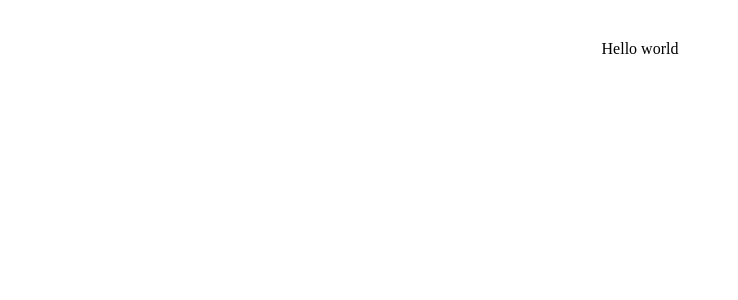
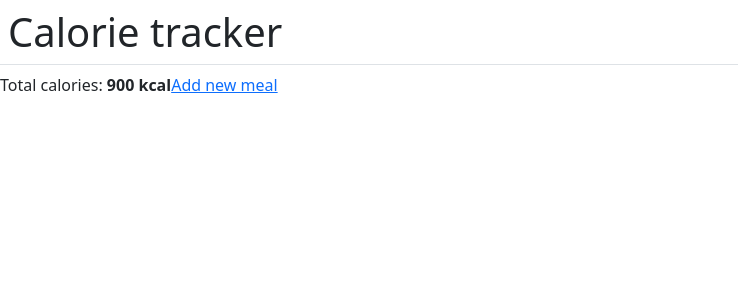
Before and after one commit to AntonForikov/homework66, a React (Vite) app: page / in a window 1280 px wide. Shown: the top 300 px of the page, without its empty margins (0-738 px from the left). Built offline with nearby package versions, Linux system fonts and the light colour scheme.

Commit message:
Added routes for adding and editing meals barebone

```diff
--- a/package.json
+++ b/package.json
@@ -10,8 +10,11 @@
     "preview": "vite preview"
   },
   "dependencies": {
+    "axios": "^1.6.7",
+    "bootstrap": "^5.3.2",
     "react": "^18.2.0",
-    "react-dom": "^18.2.0"
+    "react-dom": "^18.2.0",
+    "react-router-dom": "^6.22.1"
   },
   "devDependencies": {
     "@types/react": "^18.2.43",
--- a/src/App.css
+++ /dev/null
@@ -1,6 +0,0 @@
-#root {
-  max-width: 1280px;
-  margin: 0 auto;
-  padding: 2rem;
-  text-align: center;
-}
--- a/src/App.tsx
+++ b/src/App.tsx
@@ -1,10 +1,16 @@
-import './App.css';
+import {Route, Routes} from 'react-router-dom';
+import Home from './containers/Home/Home';
+import AddEditMeal from './containers/AddEditMeal/AddEditMeal';
 
 function App() {
-
   return (
     <>
-      <div>Hello world</div>
+      <h1 className='border-bottom p-2'>Calorie tracker</h1>
+      <Routes>
+        <Route path='/' element={<Home/>}/>
+        <Route path='/add-new-meal' element={<AddEditMeal />} />
+        <Route path='*' element={<h1>Not Found</h1>}/>
+      </Routes>
     </>
   );
 }
--- /dev/null
+++ b/src/containers/AddEditMeal/AddEditMeal.tsx
@@ -0,0 +1,11 @@
+import React from 'react';
+
+const AddEditMeal: React.FC = () => {
+  return (
+    <div>
+      new meal
+    </div>
+  );
+};
+
+export default AddEditMeal;
--- /dev/null
+++ b/src/containers/Home/Home.tsx
@@ -0,0 +1,13 @@
+import React from 'react';
+import {Link} from 'react-router-dom';
+
+const Home: React.FC = () => {
+  return (
+    <div>
+      <span>Total calories: <strong>900 kcal</strong></span>
+      <Link to='/add-new-meal'>Add new meal</Link>
+    </div>
+  );
+};
+
+export default Home;
```
Also changed, not shown: src/axiosAPI.ts (added, +7 -0 lines), src/components/Spinner/Spinner.tsx (added, +10 -0 lines), src/main.tsx (+5 -3 lines), 1 other file (tests, documents, lock files or other folders).
